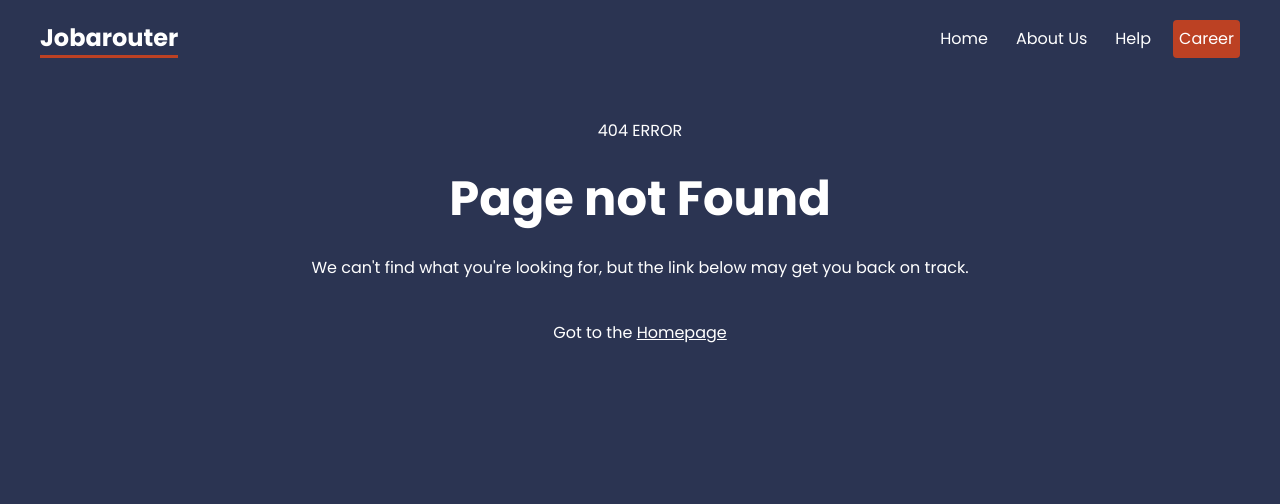
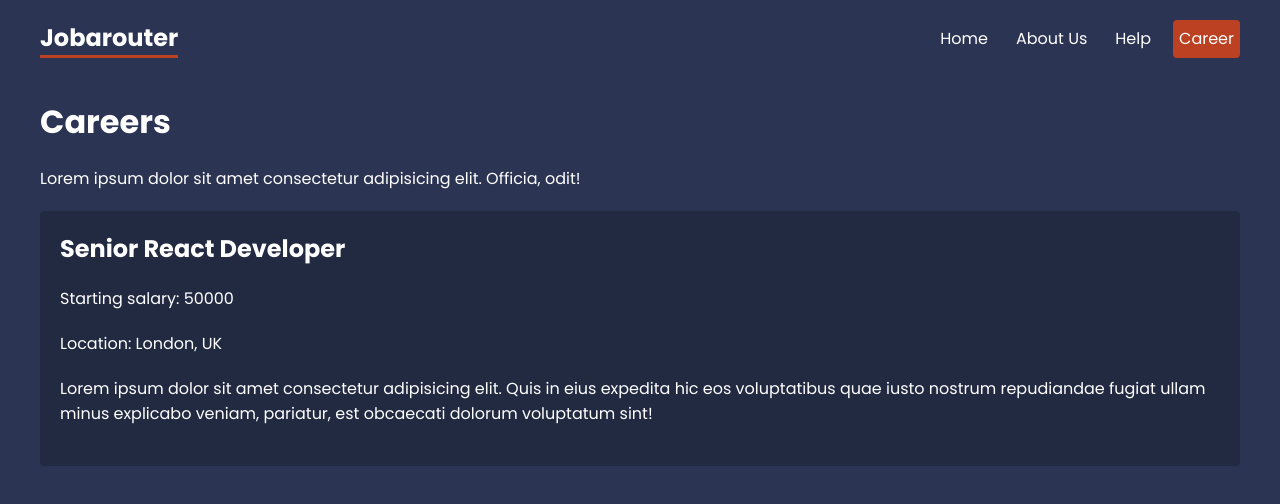
Before and after one commit to poko91/Basic-Projects, a React (Create React App) app in the folder React/react-router/: page /careers/1 in a window 1280 px wide. Before the commit this address had no page. Shown: the top 504 px of the page. Built offline with nearby package versions, Linux system fonts and the light colour scheme; data requests are answered from the project's data file.

Commit message:
feat: added career details page

```diff
--- a/React/react-router/src/App.js
+++ b/React/react-router/src/App.js
@@ -13,6 +13,7 @@
 import HelpLayout from "./layouts/HelpLayout";
 import CareersLayout from "./layouts/CareersLayout";
 import { careersLoader } from "./pages/careers/Careers";
+import CareerDetails, { CareerDetailsLoader } from "./pages/careers/CareerDetails";
 
 const router = createBrowserRouter(
   createRoutesFromElements(
@@ -25,6 +26,7 @@
       </Route>
       <Route path="careers" element={<CareersLayout />}>
         <Route index element={<Careers />} loader={careersLoader} />
+        <Route path=":id" element={<CareerDetails />} loader={CareerDetailsLoader} />
       </Route>
 
       <Route path="*" element={<NotFound />} />
--- a/React/react-router/src/index.css
+++ b/React/react-router/src/index.css
@@ -143,5 +143,11 @@
 }
 
 /* careers details */
+.career-details {
+  background: rgba(0, 0, 0, 0.2);
+  padding: 20px;
+  border-radius: 4px;
+  margin: 20px 0;
+}
 
 /* breadcrumbs */
--- /dev/null
+++ b/React/react-router/src/pages/careers/CareerDetails.js
@@ -0,0 +1,25 @@
+import { useLoaderData, useParams } from "react-router-dom";
+
+export default function CareerDetails() {
+  const { id } = useParams();
+  const career = useLoaderData();
+
+  return (
+    <div className="career-details">
+      <h2> {career.title} </h2>
+      <p> Starting salary: {career.salary} </p>
+      <p> Location: {career.location} </p>
+      <div className="details">
+        <p>Lorem ipsum dolor sit amet consectetur adipisicing elit. Quis in eius expedita hic eos voluptatibus quae iusto nostrum repudiandae fugiat ullam minus explicabo veniam, pariatur, est obcaecati dolorum voluptatum sint!</p>
+      </div>
+    </div>
+  );
+}
+
+export const CareerDetailsLoader = async ({ params }) => {
+  const { id } = params;
+
+  const res = await fetch("http://localhost:4000/careers/" + id);
+
+  return res.json();
+};
--- a/React/react-router/src/pages/careers/Careers.js
+++ b/React/react-router/src/pages/careers/Careers.js
@@ -6,7 +6,7 @@
   return (
     <div className="careers">
       {careers.map((career) => (
-        <Link to="/" key={career.id}>
+        <Link to={career.id.toString()} key={career.id}>
           <p>{career.title}</p>
           <p>Based in {career.location}</p>
         </Link>
```
